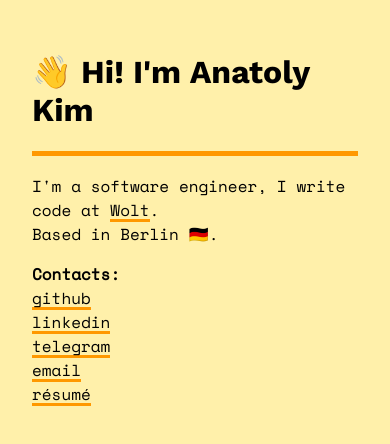
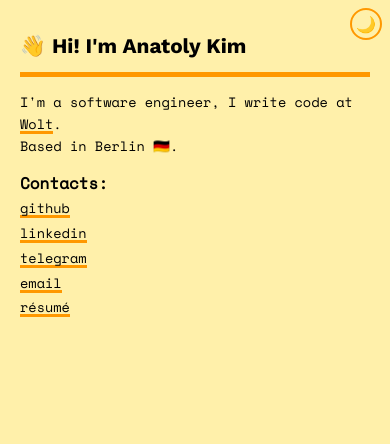
Before and after one commit to blumonk/blumonk.github.io, a plain HTML site: page index.html in a window 390 px wide. Drawn offline with nearby package versions, Linux system fonts and the light colour scheme.

Commit message:
add dark mode, remove tracking, enhance mobile responsiveness

```diff
--- a/index.html
+++ b/index.html
@@ -2,15 +2,17 @@
 <html>
 <head>
     <meta http-equiv="content-type" content="text/html;charset=UTF-8"/>
+    <meta name="viewport" content="width=device-width, initial-scale=1.0">
     <title>Anatoly Kim</title>
     <link rel='shortcut icon' type='image/x-icon' href='tele.ico'>
-    <link href='http://fonts.googleapis.com/css?family=Space+Mono:400' rel='stylesheet' type='text/css'>
+    <link href='https://fonts.googleapis.com/css?family=Space+Mono:400' rel='stylesheet' type='text/css'>
     <link href='https://fonts.googleapis.com/css?family=Work+Sans:700' rel='stylesheet'>
     <link href='style.css' rel='stylesheet' type='text/css'>
 </head>
 <body>
 
 <div id='wrapper'>
+    <button id="theme-toggle" aria-label="Toggle dark mode">🌙</button>
     <h1>👋 Hi! I'm Anatoly Kim</h1><hr>
     <p>
     I'm a software engineer, I write code at <a href='https://wolt.com'>Wolt</a>.<br>
@@ -25,15 +27,29 @@
 </div>
 
 <script type="text/javascript" >
-   (function(m,e,t,r,i,k,a){m[i]=m[i]||function(){(m[i].a=m[i].a||[]).push(arguments)};
-   m[i].l=1*new Date();k=e.createElement(t),a=e.getElementsByTagName(t)[0],k.async=1,k.src=r,a.parentNode.insertBefore(k,a)})
-   (window, document, "script", "https://mc.yandex.ru/metrika/tag.js", "ym");
-   ym(53817493, "init", {
-        clickmap:true,
-        trackLinks:true,
-        accurateTrackBounce:true
+   // Theme toggle functionality
+   const themeToggle = document.getElementById('theme-toggle');
+   const body = document.body;
+
+   // Check for saved theme or default to system preference
+   const savedTheme = localStorage.getItem('theme');
+   const systemPrefersDark = window.matchMedia('(prefers-color-scheme: dark)').matches;
+
+   if (savedTheme) {
+       body.setAttribute('data-theme', savedTheme);
+       themeToggle.textContent = savedTheme === 'dark' ? '☀️' : '🌙';
+   } else if (systemPrefersDark) {
+       body.setAttribute('data-theme', 'dark');
+       themeToggle.textContent = '☀️';
+   }
+
+   themeToggle.addEventListener('click', () => {
+       const currentTheme = body.getAttribute('data-theme');
+       const newTheme = currentTheme === 'dark' ? 'light' : 'dark';
+       body.setAttribute('data-theme', newTheme);
+       localStorage.setItem('theme', newTheme);
+       themeToggle.textContent = newTheme === 'dark' ? '☀️' : '🌙';
    });
 </script>
-<noscript><div><img src="https://mc.yandex.ru/watch/53817493" style="position:absolute; left:-9999px;" alt="" /></div></noscript>
 </body>
 </html>
--- a/style.css
+++ b/style.css
@@ -1,6 +1,29 @@
 :root {
   --underscore-color: #ff9800;
   --background-color: #fff0aa;
+  --text-color: #000;
+}
+
+/* Dark mode support */
+@media (prefers-color-scheme: dark) {
+  :root {
+    --underscore-color: #ffab40;
+    --background-color: #1a1a1a;
+    --text-color: #e0e0e0;
+  }
+}
+
+/* Manual theme switching */
+body[data-theme="dark"] {
+  --underscore-color: #ffab40;
+  --background-color: #1a1a1a;
+  --text-color: #e0e0e0;
+}
+
+body[data-theme="light"] {
+  --underscore-color: #ff9800;
+  --background-color: #fff0aa;
+  --text-color: #000;
 }
 
 body {
@@ -8,6 +31,7 @@ body {
     font-weight: 400;
     font-style: normal;
     background-color: var(--background-color);
+    color: var(--text-color);
 }
 h1, h2, h3 {
     font-family: 'Work Sans', sans-serif;
@@ -19,7 +43,7 @@ a {
   background-position: 0 100%;
   background-repeat: repeat-x;
   background-size: 3px 3px;
-  color: #000;
+  color: var(--text-color);
   text-decoration: none;
 }
 
@@ -44,3 +68,71 @@ hr {
     padding: 1.5rem;
     max-width: 50rem;
 }
+
+/* Mobile responsiveness */
+@media (max-width: 768px) {
+    #wrapper {
+        padding: 1rem;
+        max-width: 100%;
+    }
+    h1 {
+        font-size: 1.5rem;
+    }
+    p, a {
+        font-size: 0.9rem;
+        line-height: 1.6;
+    }
+}
+
+@media (max-width: 480px) {
+    #wrapper {
+        padding: 0.75rem;
+    }
+    h1 {
+        font-size: 1.3rem;
+    }
+    p, a {
+        font-size: 0.85rem;
+    }
+}
+
+/* Large screens */
+@media (min-width: 1200px) {
+    #wrapper {
+        max-width: 60rem;
+        padding: 2rem;
+    }
+}
+
+/* Theme toggle button styles */
+#theme-toggle {
+    position: absolute;
+    top: 1rem;
+    right: 1rem;
+    background: none;
+    border: 2px solid var(--underscore-color);
+    border-radius: 50%;
+    width: 2.5rem;
+    height: 2.5rem;
+    font-size: 1.2rem;
+    cursor: pointer;
+    display: flex;
+    align-items: center;
+    justify-content: center;
+    transition: all 0.3s ease;
+}
+
+#theme-toggle:hover {
+    background-color: var(--underscore-color);
+    transform: scale(1.1);
+}
+
+@media (max-width: 768px) {
+    #theme-toggle {
+        top: 0.5rem;
+        right: 0.5rem;
+        width: 2rem;
+        height: 2rem;
+        font-size: 1rem;
+    }
+}
```
